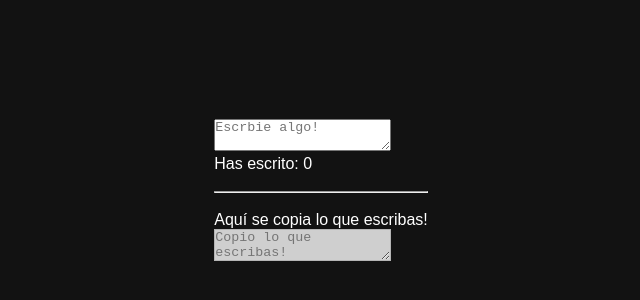
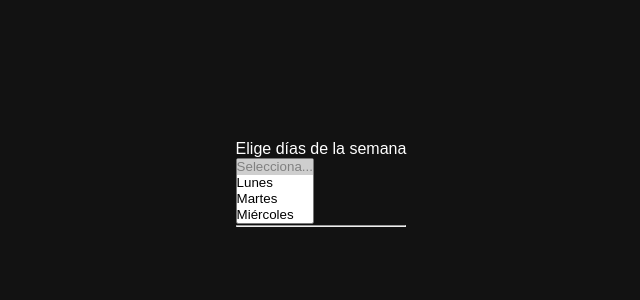
Before and after one commit to rexwithluv/react-dwcc, a Next.js app: page / in a window 1280 px wide. Shown: the part 208-508 px from the top of the page, without its empty margins (319-959 px from the left). Built offline with nearby package versions, Linux system fonts and the light colour scheme.

Commit message:
Ejercicio 15 hecho

```diff
--- a/src/app/page.js
+++ b/src/app/page.js
@@ -1,10 +1,10 @@
-import Ej14 from "@/components/ejercicios/Ej14";
+import Ej15 from "@/components/ejercicios/Ej15";
 
 export default function Home() {
 
   return (
     <div>
-      <Ej14 />
+      <Ej15 />
     </div>
   );
 }
--- a/src/components/ejercicios/Ej15.js
+++ b/src/components/ejercicios/Ej15.js
@@ -0,0 +1,43 @@
+"use client";
+
+import { useState } from "react"
+
+export default function Ej15() {
+
+    const [dias, setDias] = useState([]);
+
+    function diasElegidos(e) {
+        const elegido = e.target.value;
+
+        if (dias.includes(elegido)) {
+            setDias(dias.filter(dia => dia !== elegido));
+            return;
+        }
+
+        setDias(dias.concat(elegido));
+    }
+
+    return (
+        <div>
+            <label htmlFor="diasSemana">Elige días de la semana</label> <br />
+
+            <select name="diasSemana" multiple onChange={diasElegidos}>
+                <option value="default" disabled selected>Selecciona...</option>
+                <option value="lunes">Lunes</option>
+                <option value="martes">Martes</option>
+                <option value="miercoles">Miércoles</option>
+                <option value="jueves">Jueves</option>
+                <option value="viernes">Viernes</option>
+                <option value="sabado">Sábado</option>
+                <option value="domingo">Domingo</option>
+            </select>
+
+            <br /><hr /><br />
+
+            {dias.length > 0 && (
+                <p>Has elegido los siguientes días: {dias.join(", ")}</p>
+            )}
+
+        </div>
+    )
+}
```
